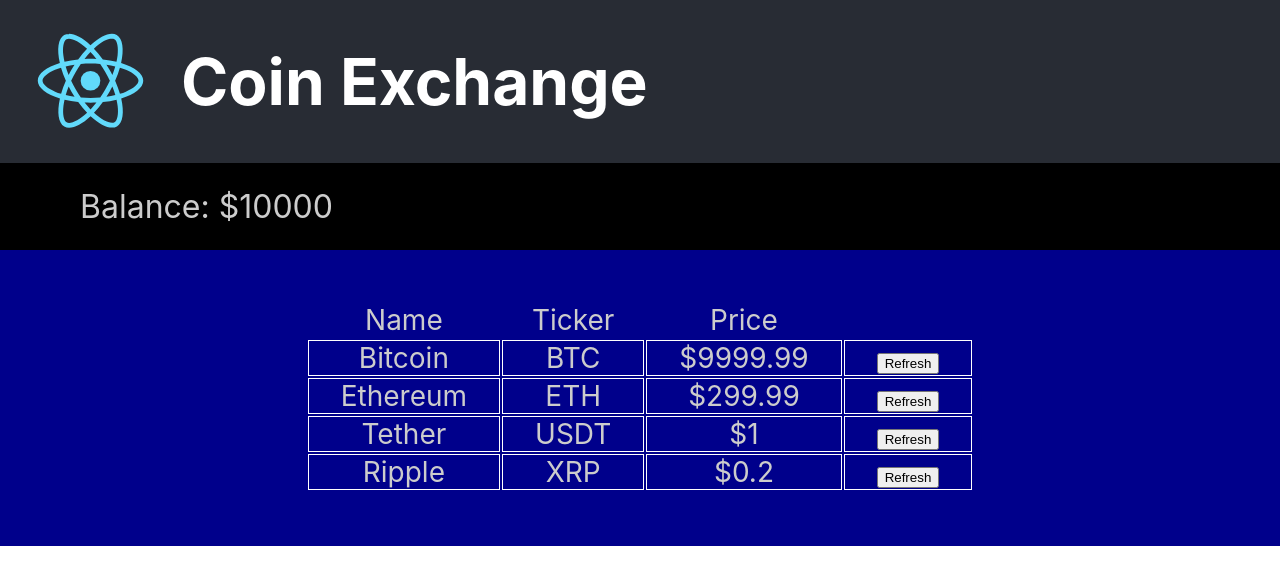
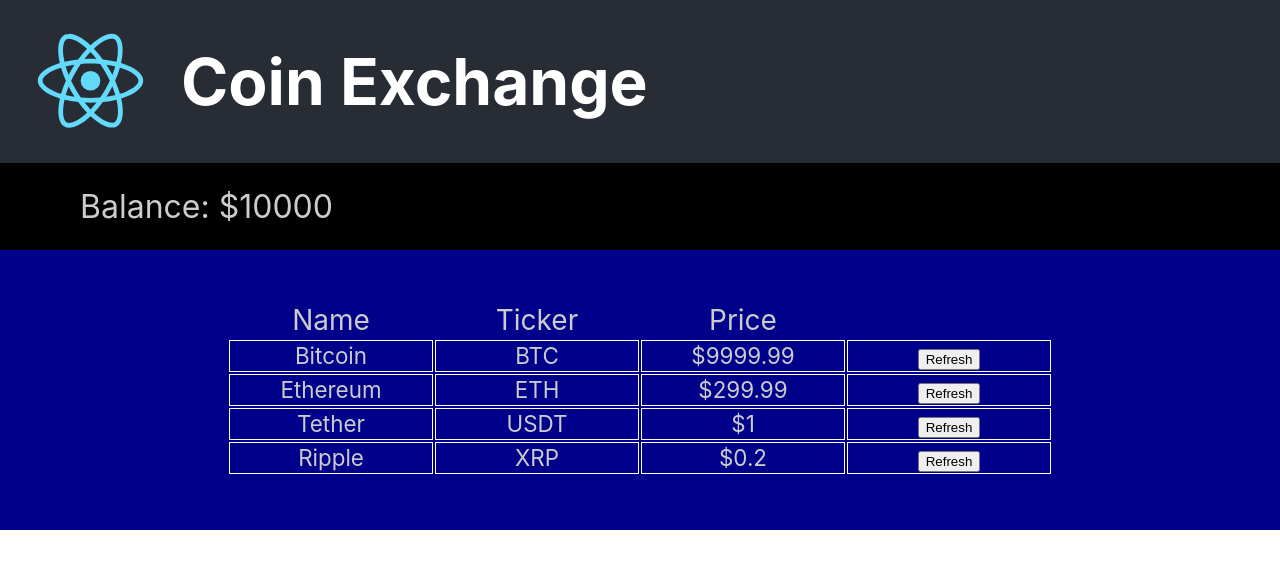
Before and after one commit to bryanvanhaitsma/coin-exchange, a React (Create React App) app: page / in a window 1280 px wide. Shown: the top 584 px of the page. Built offline with nearby package versions, Linux system fonts and the light colour scheme.

Commit message:
styled components update

```diff
--- a/src/components/Coin/Coin.jsx
+++ b/src/components/Coin/Coin.jsx
@@ -5,7 +5,8 @@ import styled from 'styled-components';
 
 const Td = styled.td`
   border: 1px solid white;
-  padding: 0 2rem;
+  width: 25vh;
+  font-size: 1.4rem;
 `;
 
 export default class Coin extends Component {
@@ -31,7 +32,7 @@ export default class Coin extends Component {
 
   render() {
     return (
-      <tr className='coin-row'>
+      <tr>
         <Td>{this.props.name}</Td>
         <Td>{this.props.ticker}</Td>
         <Td>${this.state.price}</Td>
```
